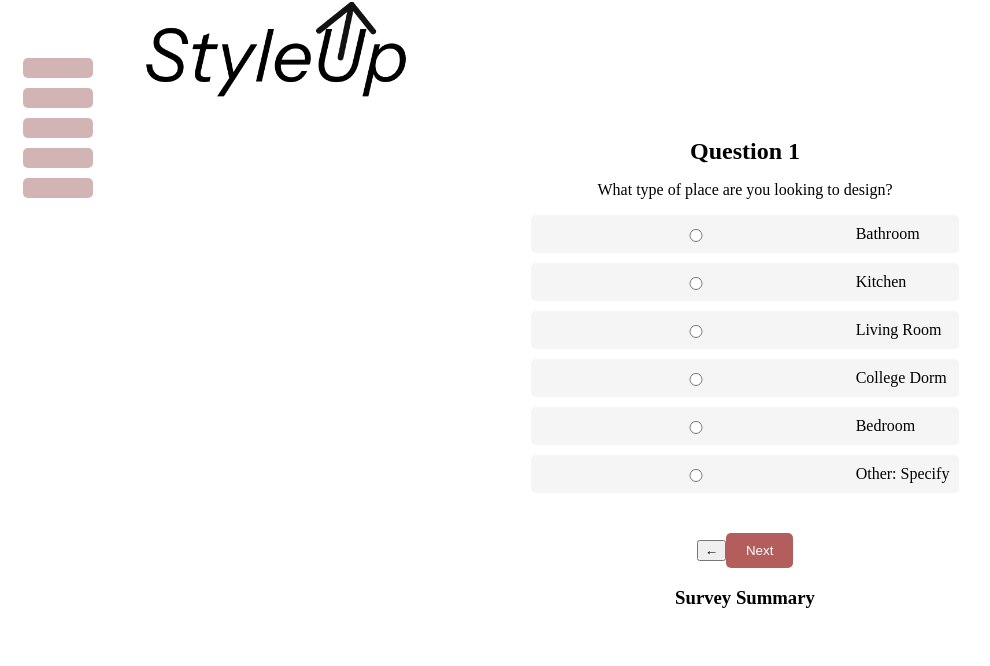
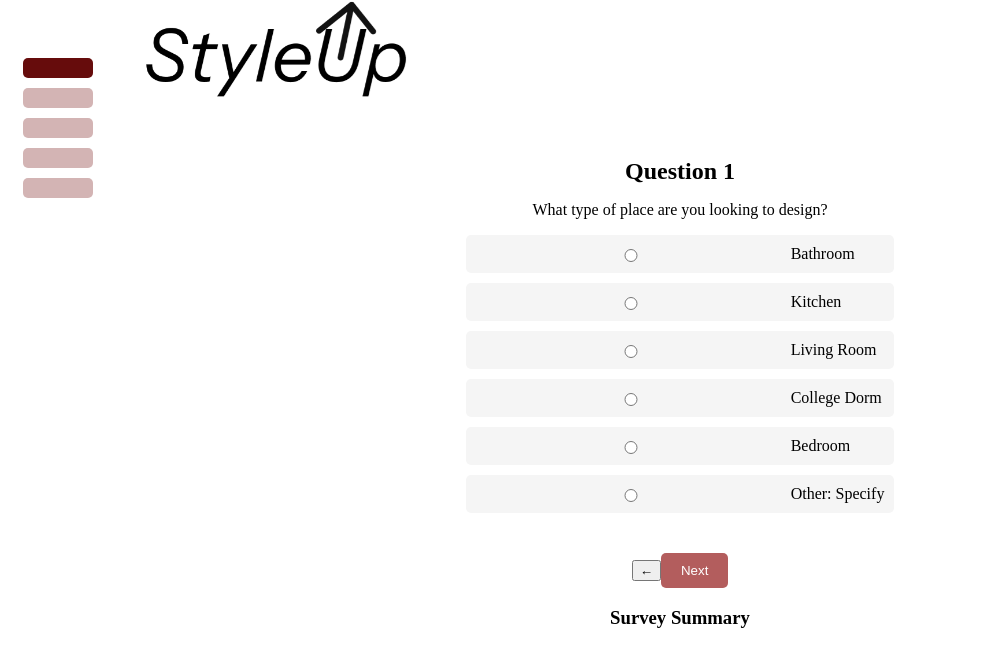
Before and after one commit to bharpe02/StyleUp, a React (Create React App) app in the folder front-end/: page /Survey in a window 1280 px wide. Shown: the top 666 px of the page, without its empty margins (0-990 px from the left). Built offline with nearby package versions, Linux system fonts and the light colour scheme.

Commit message:
Fixed Survey Sidebar and code smells

```diff
--- a/front-end/src/App.js
+++ b/front-end/src/App.js
@@ -21,9 +21,9 @@ function App() {
           <Route path="MyRooms" element={<MyRoomsPage />} />
           <Route path="AddRoom" element={<AddRoomPage />} />
           <Route path="Wishlist" element={<WishlistPage />} />
-          <Route path="Survey" element={<SurveyPage />} />
           <Route path="MyAccount" element={<MyAccountPage/>} />
         </Route>
+        <Route path="Survey" element={<SurveyPage />} />
         <Route path="Login" element={<LoginPage/>} />
         <Route path="Signup" element={<SignupPage/>} />
       </Routes>
--- a/front-end/src/assets/stylesheets/MyRoomsPage.css
+++ b/front-end/src/assets/stylesheets/MyRoomsPage.css
@@ -28,7 +28,7 @@
 .no-room-message {
     margin-top:25vh;
 }
-.no-room-message p1 {
+.no-room-message p {
     /* font-size: x-large; */
     font-size: 40pt;
 }
--- a/front-end/src/assets/stylesheets/SurveyPage.css
+++ b/front-end/src/assets/stylesheets/SurveyPage.css
@@ -1,8 +1,32 @@
 .survey-page {
   display: flex;
+  flex-direction: row; /* Align sidebar and content horizontally */
+  height: 100vh; /* Ensure the full height is used */
 }
 
 .main-content {
   flex: 1;
   padding: 20px;
+  margin-left: 80px; /* Make room for the sidebar */
+  overflow-y: auto; /* In case the content overflows */
 }
+
+.survey-sidebar {
+  width: 60px; /* Sidebar width */
+  display: flex;
+  flex-direction: column;
+  align-items: center;
+  background: #fff;
+  height: 100vh; /* Full height for the sidebar */
+  justify-content: flex-start; /* Align rectangles at the top */
+  padding-top: 50px;
+  margin-left: 20px; /* Spacing from the left */
+  position: fixed; /* Fix sidebar in place */
+}
+
+.sidebar-item {
+  width: 70px;
+  height: 20px;
+  margin-bottom: 10px;
+  border-radius: 5px;
+}
--- a/front-end/src/assets/stylesheets/SurveySidebar.css
+++ /dev/null
@@ -1,19 +0,0 @@
-.survey-sidebar {
-  width: 60px; /* Adjust the width if needed */
-  display: flex;
-  flex-direction: column;
-  align-items: center;
-  background: #fff;
-  height: calc(100vh - 100px); /* Adjust height to leave space at the top and bottom */
-  justify-content: flex-start; /* Align rectangles closer to the center */
-  padding-top: 50px; /* Add some space from the top */
-  margin-left: 20px; /* Move the sidebar away from the left */
-  position: relative
-}
-
-.sidebar-item {
-  width: 70px; /* Thinner width for rectangles */
-  height: 20px; /* Adjust height to make rectangles thinner */
-  margin-bottom: 10px; /* Adjust spacing between rectangles */
-  border-radius: 5px;
-}
--- a/front-end/src/components/Layout.js
+++ b/front-end/src/components/Layout.js
@@ -1,18 +1,13 @@
 import React from 'react';
-import { Outlet, useLocation } from 'react-router-dom';
+import { Outlet } from 'react-router-dom';
 import Sidebar from "./Sidebar";
-import SurveySidebar from "./SurveySidebar";
 
 function Layout() {
-    const location = useLocation();
-
-    // Check if the current route is for the Survey
-    const isSurveyRoute = location.pathname.startsWith('/Survey');
 
     return (
       <div style={{ display: 'flex' }}>
         {/* Conditionally render the sidebar */}
-        {isSurveyRoute ? <SurveySidebar /> : <Sidebar />}
+        <Sidebar/>
 
         {/* Main content */}
         <div style={{ flex: 1 }}>
--- a/front-end/src/components/SurveySidebar.js
+++ b/front-end/src/components/SurveySidebar.js
@@ -1,19 +1,28 @@
 import React from 'react';
-import '../assets/stylesheets/SurveySidebar.css';
+import '../assets/stylesheets/SurveyPage.css';
+import PropTypes from 'prop-types';
+import { useMemo } from 'react';
 
 function SurveySidebar({ currentQuestion }) {
   const totalQuestions = 5;
   const darkColor = '#660C0C'; // Dark brown color
   const lightColor = '#d3b4b4'; // Light brown color
 
+  const sidebarItems = useMemo(() =>
+    Array.from({ length: totalQuestions }, (_, index) => ({
+      key: `question-${index}`,
+      color: index < currentQuestion ? darkColor : lightColor,
+    }))
+  , [currentQuestion, totalQuestions]);
+
   return (
     <div className="survey-sidebar">
-      {[...Array(totalQuestions)].map((_, index) => (
+      {sidebarItems.map(({ key, color }) => (
         <div
-          key={index}
+          key={key}
           className="sidebar-item"
           style={{
-            backgroundColor: index < currentQuestion ? darkColor : lightColor,
+            backgroundColor: color,
           }}
         ></div>
       ))}
@@ -21,4 +30,9 @@ function SurveySidebar({ currentQuestion }) {
   );
 }
 
+// Add PropTypes validation
+SurveySidebar.propTypes = {
+  currentQuestion: PropTypes.number.isRequired,
+};
+
 export default SurveySidebar;
--- a/front-end/src/contexts/AuthContext.js
+++ b/front-end/src/contexts/AuthContext.js
@@ -23,7 +23,7 @@ export const AuthProvider = ({ children }) => {
         Authorization: `Bearer ${authToken || token}`,
       };
 
-      const [nameResponse, emailResponse, roomsResponse] = await Promise.all([
+      const [nameResponse, emailResponse] = await Promise.all([
         axios.get("http://localhost:8080/api/user/name", { headers }),
         axios.get("http://localhost:8080/api/user/email", { headers }),
         //axios.get("http://localhost:8080/api/user/rooms", { headers })
--- a/front-end/src/pages/AddRoomPage.js
+++ b/front-end/src/pages/AddRoomPage.js
@@ -68,13 +68,14 @@ function AddRoomPage() {
               <form onSubmit={handleSubmit}>
                   <div>
                       <h1>Create a Room:</h1>
-                      <label>Room Name: </label>
+                      <label>Room Name:
                       <input
                           type="text"
                           value={roomName}
                           onChange={(e) => setRoomName(e.target.value)}
                           required
                       />
+                      </label>
                   </div>
                   <button className="main-login-button" type="submit">Create Room</button>
               </form>
--- a/front-end/src/pages/LoginPage.js
+++ b/front-end/src/pages/LoginPage.js
@@ -66,22 +66,24 @@ function LoginPage() {
                     <form onSubmit={handleSubmit}>
                         <div>
                             <h1>Log In:</h1>
-                            <label>Email: </label>
+                            <label>Email:
                             <input
                                 type="email"
                                 value={email}
                                 onChange={(e) => setEmail(e.target.value)}
                                 required
                             />
+                            </label>
                         </div>
                         <div>
-                            <label>Password: </label>
+                            <label>Password:
                             <input
                                 type="password"
                                 value={password}
                                 onChange={(e) => setPassword(e.target.value)}
                                 required
                             />
+                            </label>
                         </div>
                         <button className="main-login-button" type="submit">Log In</button>
 
--- a/front-end/src/pages/SurveyPage.js
+++ b/front-end/src/pages/SurveyPage.js
@@ -4,6 +4,7 @@ import Question1 from '../components/Question1';
 import Question2 from '../components/Question2';
 import LogoButton from '../components/LogoButton.js';
 import '../assets/stylesheets/Question1.css';
+import SurveySidebar from '../components/SurveySidebar.js';
 
 function SurveyPage() {
   const [currentQuestion, setCurrentQuestion] = useState(1);
@@ -32,6 +33,7 @@ function SurveyPage() {
   return (
     <div className="survey-page">
       <LogoButton />
+      <SurveySidebar currentQuestion={currentQuestion}/>
       <div className="main-content">
         {currentQuestion === 1 && <Question1 onAnswer={(answer) => handleAnswer('Question 1', answer)}/>}
         {currentQuestion === 2 && <Question2 onAnswer={(answer) => handleAnswer('Question 2', answer)}/>}
```
Also changed, not shown: front-end/src/pages/SignupPage.js (+12 -8 lines). Lines whose indentation alone changed are shown as unchanged.
